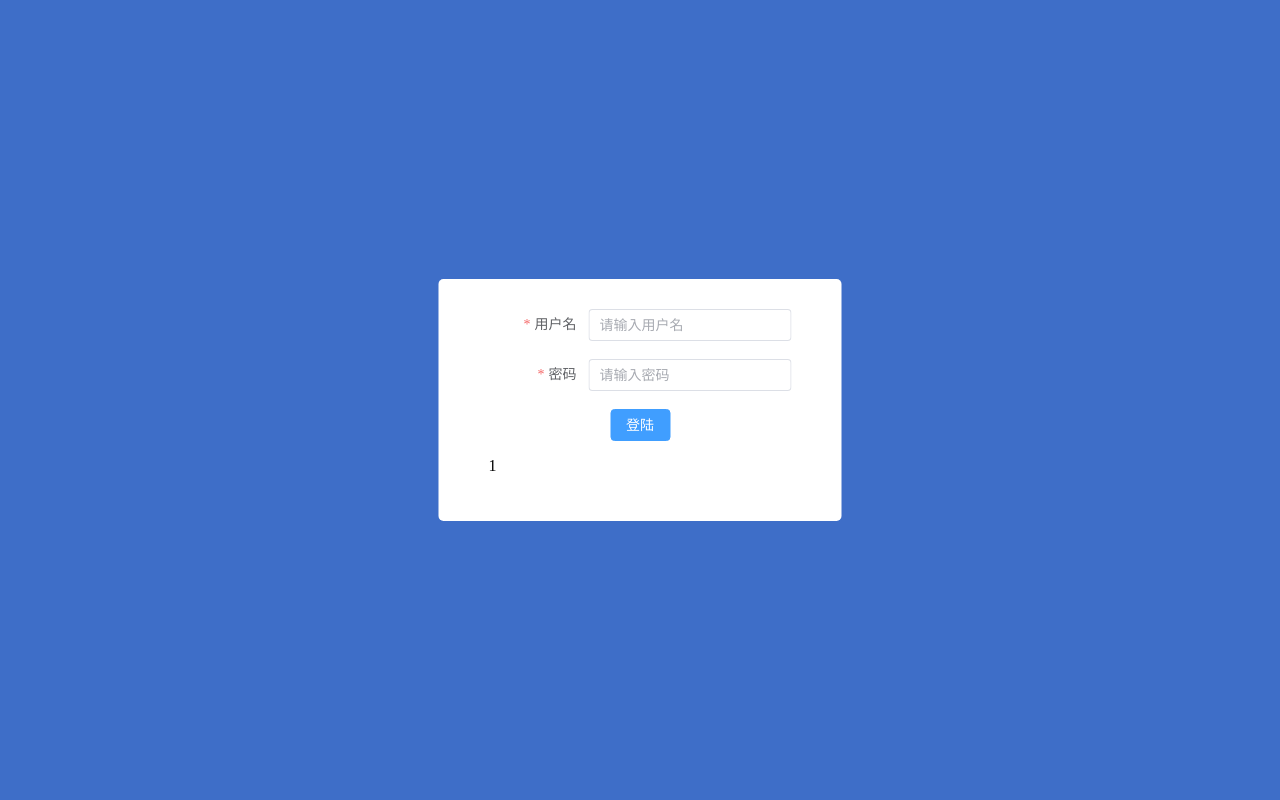
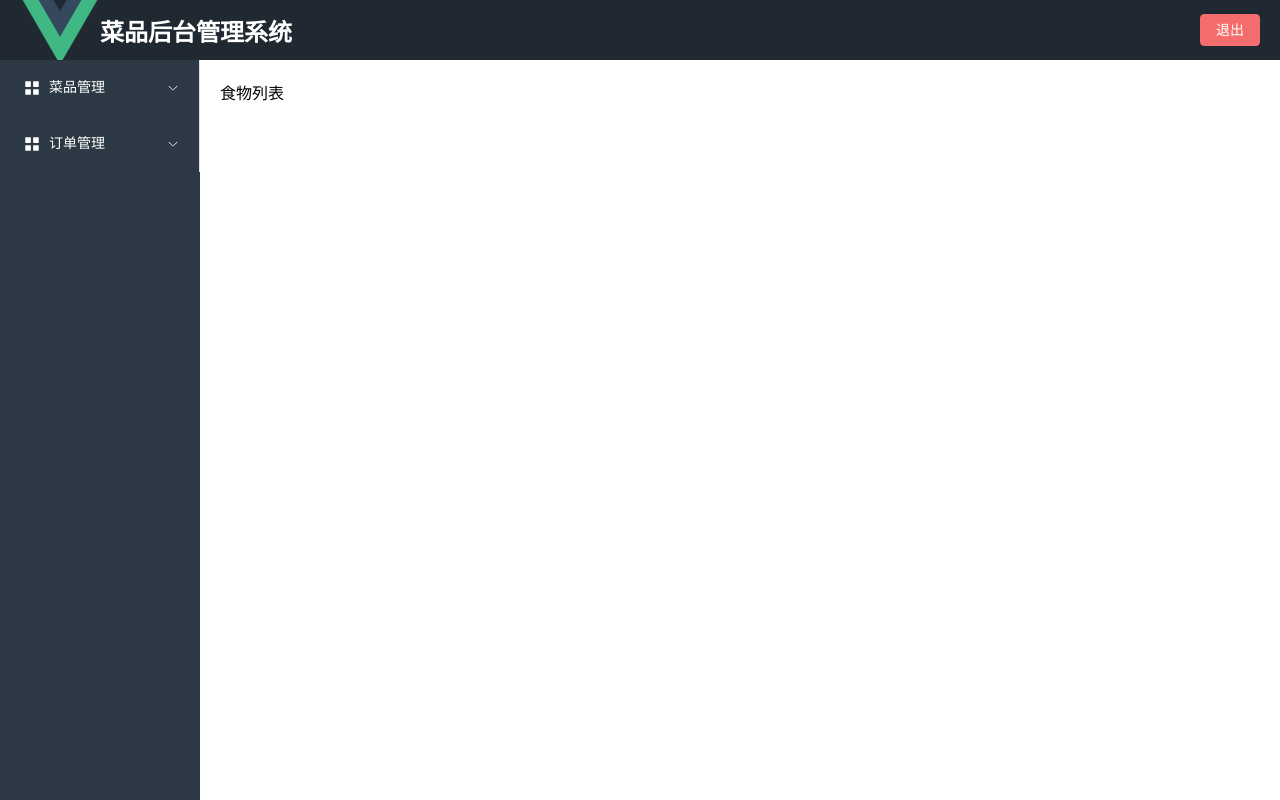
Before and after one commit to jinhuiDing/food-shop-admin, a Vue app: page /index in a window 1280 px wide. Before the commit this address led to /login. Built offline with nearby package versions, Linux system fonts and the light colour scheme; sample sign-in values are in the browser's storage.

Commit message:
登录状态保存到localstorage,退出实现

```diff
--- a/src/store/state/userinfo.state.js
+++ b/src/store/state/userinfo.state.js
@@ -1,6 +1,6 @@
 export default {
     state: {
-        userInfo: {}
+        userInfo: (localStorage.getItem('loginData') && JSON.parse(localStorage.getItem('loginData'))) || {}
     },
     mutations: {
         setUserInfo(state, userInfo) {
--- a/src/views/Layout/LayOut.vue
+++ b/src/views/Layout/LayOut.vue
@@ -7,7 +7,19 @@
                     <h1 class="title">菜品后台管理系统</h1>
 
                 </div>
-                <el-button type="danger">退出</el-button>
+
+                <el-popconfirm
+                        confirm-button-text="OK"
+                        cancel-button-text="No, Thanks"
+                        :icon="InfoFilled"
+                        icon-color="#626AEF"
+                        title="你确定要退出吗?"
+                        @confirm="logout()"
+                >
+                    <template #reference>
+                        <el-button type="danger">退出</el-button>
+                    </template>
+                </el-popconfirm>
             </el-header>
 
             <el-container>
@@ -23,19 +35,23 @@
                     >
                         <el-sub-menu index="1">
                             <template #title>
-                                <el-icon><Menu /></el-icon>
+                                <el-icon>
+                                    <Menu/>
+                                </el-icon>
                                 <span>菜品管理</span>
                             </template>
-                            <el-menu-item-group  >
+                            <el-menu-item-group>
                                 <el-menu-item index="/index">菜单列表</el-menu-item>
                             </el-menu-item-group>
                         </el-sub-menu>
                         <el-sub-menu index="2">
                             <template #title>
-                                <el-icon><Menu /></el-icon>
+                                <el-icon>
+                                    <Menu/>
+                                </el-icon>
                                 <span>订单管理</span>
                             </template>
-                            <el-menu-item-group  >
+                            <el-menu-item-group>
                                 <el-menu-item index="/order">订单列表</el-menu-item>
                             </el-menu-item-group>
                         </el-sub-menu>
@@ -52,28 +68,51 @@
 
 
 <script>
+    import {reactive, toRefs} from 'vue'
+    import {useStore} from 'vuex'
+    import {useRouter} from 'vue-router'
     export default {
-        name: "LayOut"
+        name: "LayOut",
+        setup() {
+            const store = useStore()
+            const router=useRouter()
+            const data = reactive({})
+            const logout = () => {
+                localStorage.removeItem('loginData')
+                store.commit('setUserInfo',{})
+                router.push('/login')
+            }
+
+            return {
+                ...toRefs(data),
+                logout
+            }
+
+        }
     }
 </script>
 
 <style>
-    .el-container{
-        height:100vh;
+    .el-container {
+        height: 100vh;
         /*溢出 隐藏*/
         overflow: hidden;
     }
-    .common-aside{
+
+    .common-aside {
         background: #2c3945;
     }
+
     .common-header {
         background: #202932;
         display: flex;
     }
-    .logo{
+
+    .logo {
         width: 80px;
     }
-    .title{
+
+    .title {
         color: #ffffff;
     }
 </style>
--- a/src/views/pages/login.vue
+++ b/src/views/pages/login.vue
@@ -55,6 +55,7 @@
             const submitForm = (() => {
                 // store.commit('setCount', 100)
                 store.commit('setUserInfo', data.loginData)
+                localStorage.setItem('loginData',JSON.stringify(data.loginData))
                 router.push({
                     path:'/index'
                 })
```
